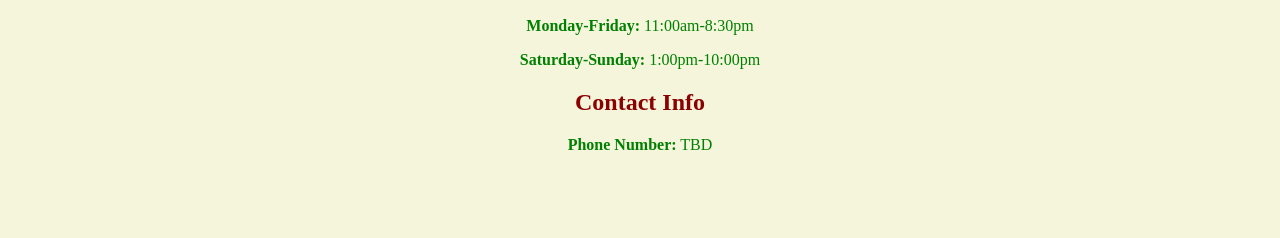
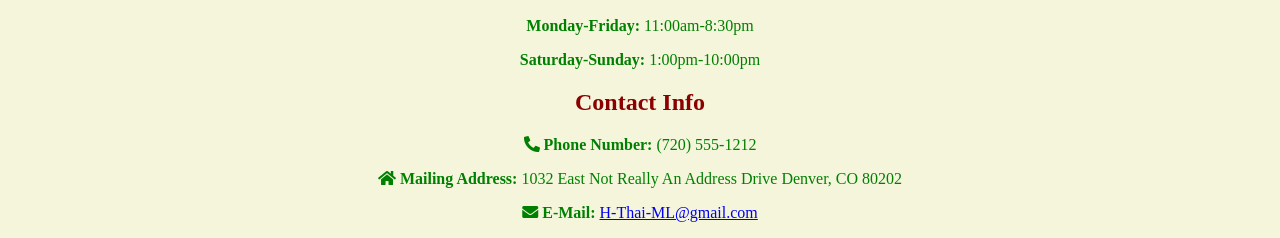
Before and after one commit to sagreenxyz/HTML-Restaurant-Menu, a plain HTML site: page contact.html in a window 1280 px wide. Shown: the part 794-1032 px from the top of the page. Before the commit the page ends 964 px from the top, so only its background shows below. Drawn offline with Linux system fonts and the light colour scheme.

Commit message:
Adding contact page details.

```diff
--- a/contact.html
+++ b/contact.html
@@ -5,6 +5,11 @@
     <meta name="viewport" content="width=device-width, initial-scale=1.0">
     <title>Document</title>
     <link rel="stylesheet" href="assets/css/style.css" type="text/css">
+    <link
+    rel="stylesheet"
+    href="https://pro.fontawesome.com/releases/v5.10.0/css/all.css"
+    integrity="sha384-AYmEC3Yw5cVb3ZcuHtOA93w35dYTsvhLPVnYs9eStHfGJvOvKxVfELGroGkvsg+p"
+    crossorigin="anonymous"/>
 </head>
 <body>
     <!-- CONTACT PAGE -->
@@ -27,7 +32,14 @@
         </p>
         <h2>Contact Info</h2>
         <p>
-            <strong>Phone Number:</strong> TBD
+            <i class="fa-rotate-90 fa fa-phone"></i> <strong>Phone Number:</strong> (720) 555-1212
+        </p>
+        <p>
+            <i class="fa fa-home" aria-hidden="true"></i> <strong>Mailing Address:</strong> 1032 East Not Really An Address Drive
+            Denver, CO  80202
+        </p>
+        <p>
+            <i class="fa fa-envelope" aria-hidden="true"></i> <strong>E-Mail: </strong> <a href="mailto:H-Thai-ML@gmail.com">H-Thai-ML@gmail.com</a>
         </p>
     </main>
 </body>
```
